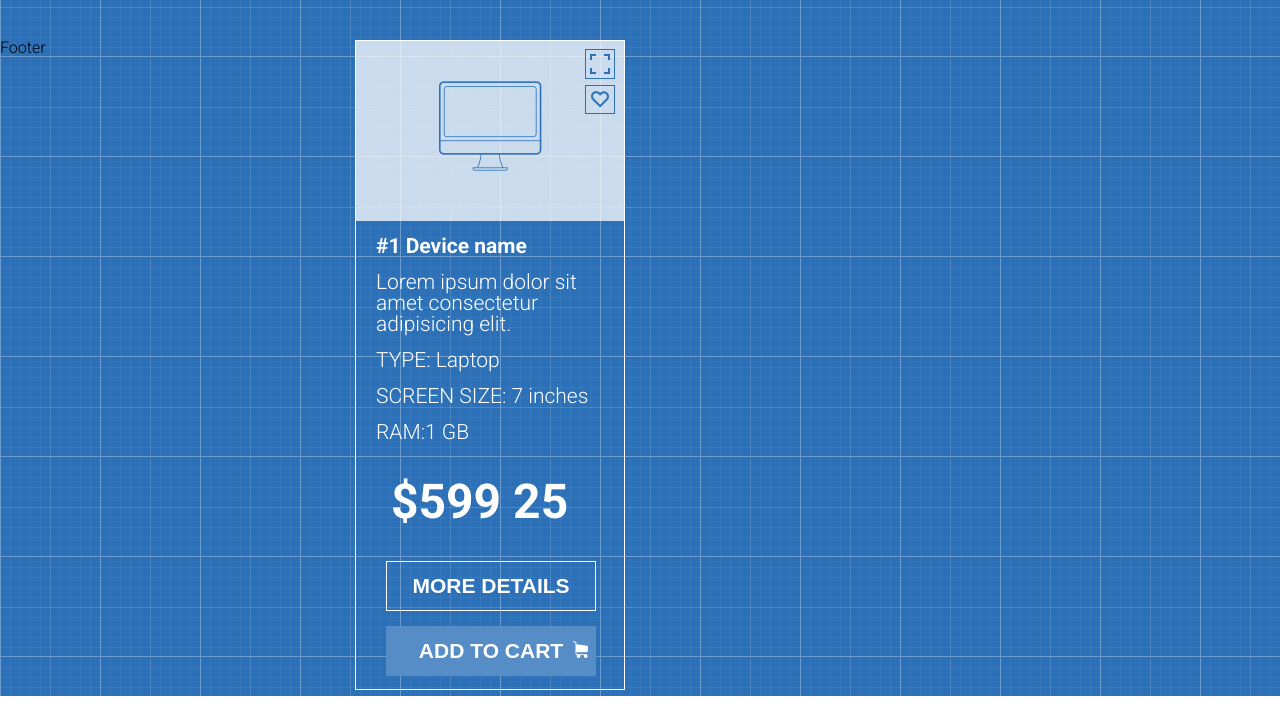
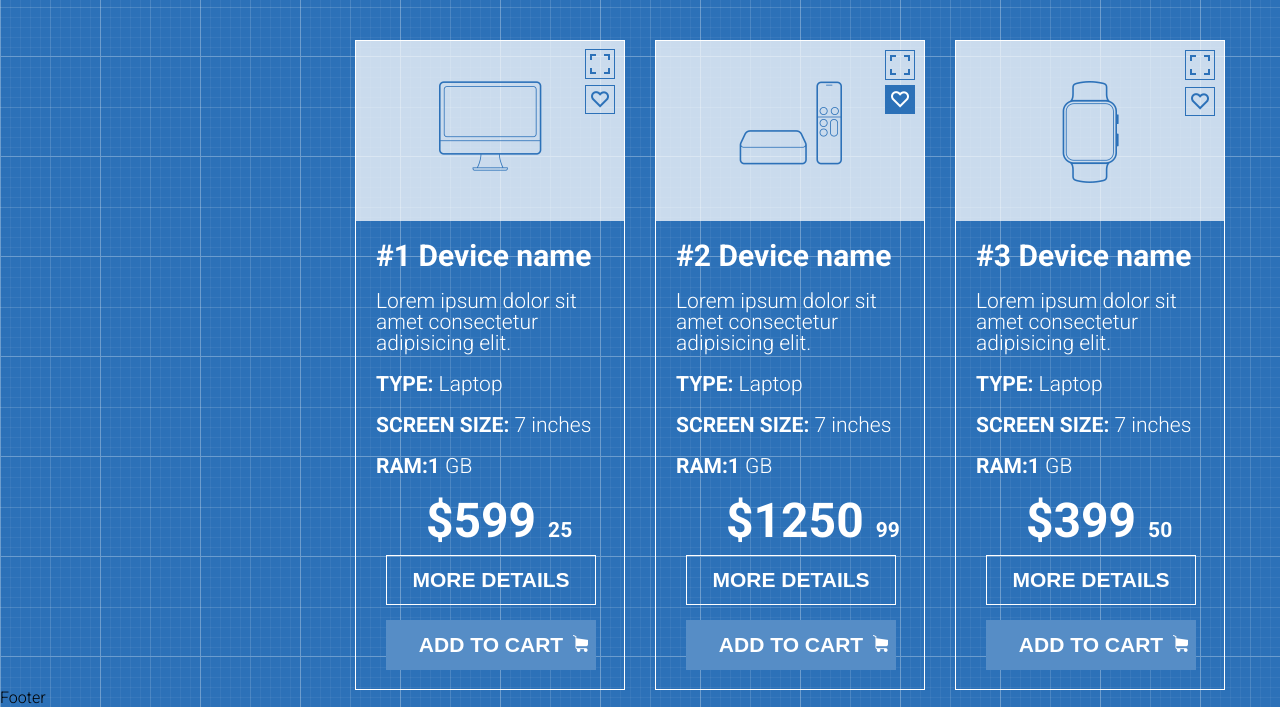
Before and after one commit to juliakhrap/shop-project, a plain HTML site: page index.html in a window 1280 px wide. Shown: the part 244-951 px from the top of the page. Drawn offline with Linux system fonts and the light colour scheme.

Commit message:
added main

```diff
--- a/index.html
+++ b/index.html
@@ -75,30 +75,83 @@
             <div class="row">
                 <div class="col-md-3">List
                 </div>
-                <div class="col-md-6">
-                    <div class="links"> <a href="">Home page</a> &gt; <a href="">Products</a> &gt; <a href="">Laptops and
+                <div class="col-md-9">
+
+                    <div class="links"> <a href="">Home page</a> &gt; <a href="">Products</a> &gt; <a href="">Laptops
+                            and
                             Tablets</a></div>
 
                     <div class="title"><b>Laptops and Tablets</b></div>
-                    <div class="first-device">
+                    <div class="row">
+                        <div class="row-md-3">
+                            <section class="first-device">
                                 <ul class="devices">
                                     <li class="image">
                                         <div class="first-image"><img src="images/first-device.png" /> </div><img
-                                    src="images/screen.png" class="screen" /> <img src="images/blue-hurt.png"
-                                    class="hurt" />
+                                            src="images/screen.png" class="first-screen" /> <img src="images/blue-hurt.png"
+                                            class="first-hurt" />
                                     </li>
                                     <div class="description">
-                                <li class="device-name">#1 Device name</li>
-                                <li>Lorem ipsum dolor sit amet consectetur adipisicing elit.</li>
-                                <li>TYPE: Laptop </li>
-                                <li>SCREEN SIZE: 7 inches </li>
-                                <li>RAM:1 GB </li>
+                                        <li class="name">#1 Device name</li>
+                                        <li class="dscr">Lorem ipsum dolor sit amet consectetur adipisicing elit.</li>
+                                        <li class="dscr"><span>TYPE:</span> Laptop </li>
+                                        <li class="dscr"><span>SCREEN SIZE:</span> 7 inches </li>
+                                        <li class="dscr"><span>RAM:1</span> GB </li>
                                     </div>
-                            <li class="price">$599 25</li>
+                                    <li class="price">$599 <span class="cent">25</span></li>
                                     <li><button type="submit" class="more-details">MORE DETAILS</button></li>
-                            <li><button type="submit" class="add-cart">ADD TO CART</button><img src="images/basket.png" class="white-basket"/>
+                                    <li><button type="submit" class="add-cart">ADD TO CART</button><img
+                                            src="images/basket.png" class="white-basket" />
                                     </li>
                                 </ul>
+                            </section>
+                        </div>
+                        <div class="row-md-3">
+                            <section class="second-device">
+                                <ul class="devices">
+                                    <li class="image">
+                                        <div class="first-image"><img src="images/second-device.png" /> </div><img
+                                            src="images/screen.png" class="second-screen" /> <img src="images/white-hurt.png"
+                                            class="white-hurt" />
+                                    </li>
+                                    <div class="description">
+                                        <li class="name">#2 Device name</li>
+                                        <li class="dscr">Lorem ipsum dolor sit amet consectetur adipisicing elit.</li>
+                                        <li class="dscr"><span>TYPE:</span> Laptop </li>
+                                        <li class="dscr"><span>SCREEN SIZE:</span> 7 inches </li>
+                                        <li class="dscr"><span>RAM:1</span> GB </li>
+                                    </div>
+                                    <li class="price">$1250 <span class="cent">99</span></li>
+                                    <li><button type="submit" class="more-details">MORE DETAILS</button></li>
+                                    <li><button type="submit" class="add-cart">ADD TO CART</button><img
+                                            src="images/basket.png" class="white-basket" />
+                                    </li>
+                                </ul>
+                            </section>
+                        </div>
+                        <div class="row-md-3">
+                            <section class="third-device">
+                                <ul class="devices">
+                                    <li class="image">
+                                        <div class="first-image"><img src="images/third-device.png" /> </div><img
+                                            src="images/screen.png" class="third-screen" /> <img src="images/blue-hurt.png"
+                                            class="third-hurt" />
+                                    </li>
+                                    <div class="description">
+                                        <li class="name">#3 Device name</li>
+                                        <li class="dscr">Lorem ipsum dolor sit amet consectetur adipisicing elit.</li>
+                                        <li class="dscr"><span>TYPE:</span> Laptop </li>
+                                        <li class="dscr"><span>SCREEN SIZE:</span> 7 inches </li>
+                                        <li class="dscr"><span>RAM:1</span> GB </li>
+                                    </div>
+                                    <li class="price">$399 <span class="cent">50</span></li>
+                                    <li><button type="submit" class="more-details">MORE DETAILS</button></li>
+                                    <li><button type="submit" class="add-cart">ADD TO CART</button><img
+                                            src="images/basket.png" class="white-basket" />
+                                    </li>
+                                </ul>
+                            </section>
+                        </div>
                     </div>
                 </div>
 
--- a/style.css
+++ b/style.css
@@ -127,8 +127,8 @@ input::placeholder {
 }
 .product-count {
     position: absolute;
-    top: 25px;
-    right:220px;
+    top: 20px;
+    right:210px;
     background-color: #2c71b8;
     color: white;
     border-radius: 50%;
@@ -152,15 +152,10 @@ input::placeholder {
     font-weight: 700;
     padding-bottom: 60px;
 }
-.first-device {
-    position: absolute;
-    height: 650px;
-    width: 270px;
-    border: solid 1px white;
 
-}
 
 .image {
+    position: absolute;
     width: 270px;
     height:180px;
     margin-left: -1px;
@@ -173,36 +168,63 @@ li>:first-child {
 .first-image> img {
     margin-top: 40px;
 }
-.screen, .hurt {
+.first-screen, .first-hurt, .second-screen, .third-screen, .third-hurt {
     position: relative;
     box-sizing: border-box;
     border: 1px solid #2c71b8;
 
 }
-.screen {
+.first-screen {
     bottom:125px;
     left: 230px;
     padding: 4px;
 }
-.hurt {
+.first-hurt {
     bottom:90px;
     left: 196px;
     padding: 5px 5px 5px 5px;
 }
-.description>li {
+.second-screen {
+    bottom:118px;
+    left: 230px;
+    padding: 4px;
+}
+.white-hurt {
+    position: relative;
+    bottom: 84px;
+    left: 196px;
+    padding: 5px 5px 5px 5px;
+    background-color: #2c71b8;
+    border: 1px solid #2c71b8;
+}
+.third-screen {
+    bottom:136px;
+    left: 230px;
+    padding: 4px;
+}
+.third-hurt {
+    bottom:100px;
+    left: 196px;
+    padding: 5px 5px 5px 5px;
+}
+.description {
     text-align: left;
-    padding-top: 15px;
     padding-left: 20px;
     color: white;
     font-size: 21px;
 }
-.device-name {
+
+.name {
     font-size: 30px;
     font-weight: 700;
+    padding-top: 200px;
+    padding-bottom: 20px;
+
 }
 .price {
     text-align: left;
-    padding: 35px;
+    padding-left: 70px;
+    padding-bottom: 10px;
     font-size: 48px;
     font-weight: 700;
     color: white;
@@ -231,3 +253,39 @@ li>:first-child {
     top: -35px;
     left:217px
 }
+span {
+    font-size: 21px;
+    font-weight: 700;
+}
+
+.dscr {
+    padding-bottom: 20px;
+}
+.cent {
+    text-align: top;
+}
+
+.first-device {
+    margin-right: 30px;
+    margin-left: 15px;
+    float: left;
+    padding-right: 15px;;
+    height: 650px;
+    width: 270px;
+    border: solid 1px white;
+}
+.second-device {
+    float: left;
+    padding-right: 15px;
+    height: 650px;
+    width: 270px;
+    border: solid 1px white;
+}
+.third-device {
+    margin-left: 30px;
+    float: left;
+    padding-right: 15px;
+    height: 650px;
+    width: 270px;
+    border: solid 1px white;
+}
```
Also changed, not shown: images/white-hurt.png (added). Lines whose indentation alone changed are shown as unchanged.
